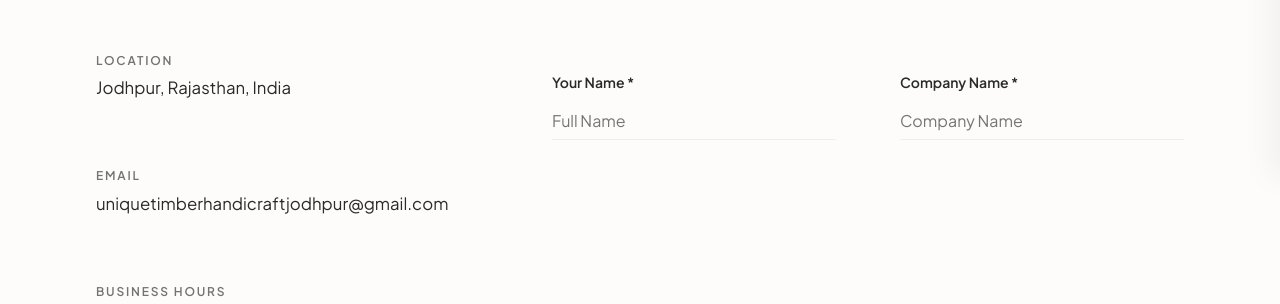
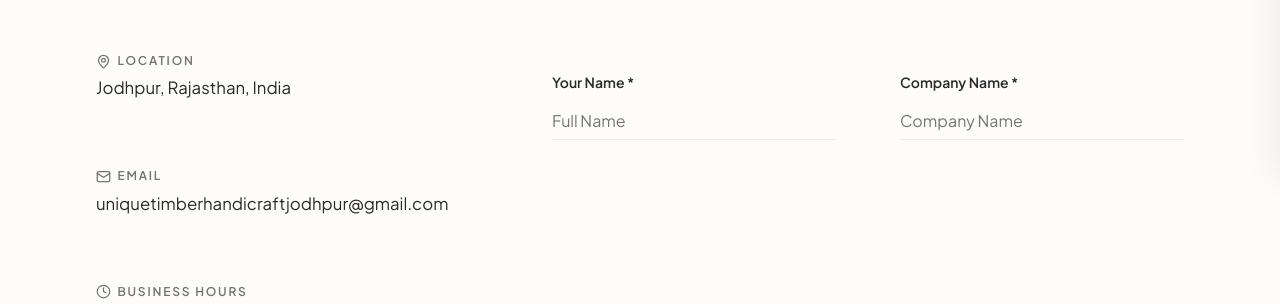
Before and after one commit to Raief445/unique-handicraft, a Next.js app: page /contact in a window 1280 px wide. Shown: the part 623-927 px from the top of the page. Built offline with nearby package versions, Linux system fonts and the light colour scheme; no server answers; the database is empty; a web font is replaced by a local one.

Commit message:
feat(contact): add location, email, and time icons to contact info

```diff
--- a/app/contact/contact.module.css
+++ b/app/contact/contact.module.css
@@ -74,6 +74,9 @@
   letter-spacing: 0.15em;
   color: var(--color-text-light);
   margin-bottom: 0;
+  display: flex;
+  align-items: center;
+  gap: 0.4rem;
 }
 
 .infoBlock p, .infoBlock a {
--- a/app/contact/page.tsx
+++ b/app/contact/page.tsx
@@ -1,7 +1,7 @@
 "use client";
 
 import { useState } from "react";
-import { CheckCircle } from "lucide-react";
+import { CheckCircle, MapPin, Mail, Clock } from "lucide-react";
 import Link from "next/link";
 import styles from "./contact.module.css";
 
@@ -53,19 +53,19 @@ export default function ContactPage() {
             <h2 className={styles.infoMainTitle}>CONTACT INFORMATION</h2>
 
             <div className={styles.infoBlock}>
-              <h3>LOCATION</h3>
+              <h3><MapPin size={15} strokeWidth={2} /> LOCATION</h3>
               <p>Jodhpur, Rajasthan, India</p>
             </div>
 
             <div className={styles.infoBlock}>
-              <h3>EMAIL</h3>
+              <h3><Mail size={15} strokeWidth={2} /> EMAIL</h3>
               <a href="mailto:uniquetimberhandicraftjodhpur@gmail.com">
                 uniquetimberhandicraftjodhpur@gmail.com
               </a>
             </div>
 
             <div className={styles.infoBlock}>
-              <h3>BUSINESS HOURS</h3>
+              <h3><Clock size={15} strokeWidth={2} /> BUSINESS HOURS</h3>
               <p>Monday – Saturday, 10 AM – 6 PM (IST)</p>
             </div>
           </div>
```
